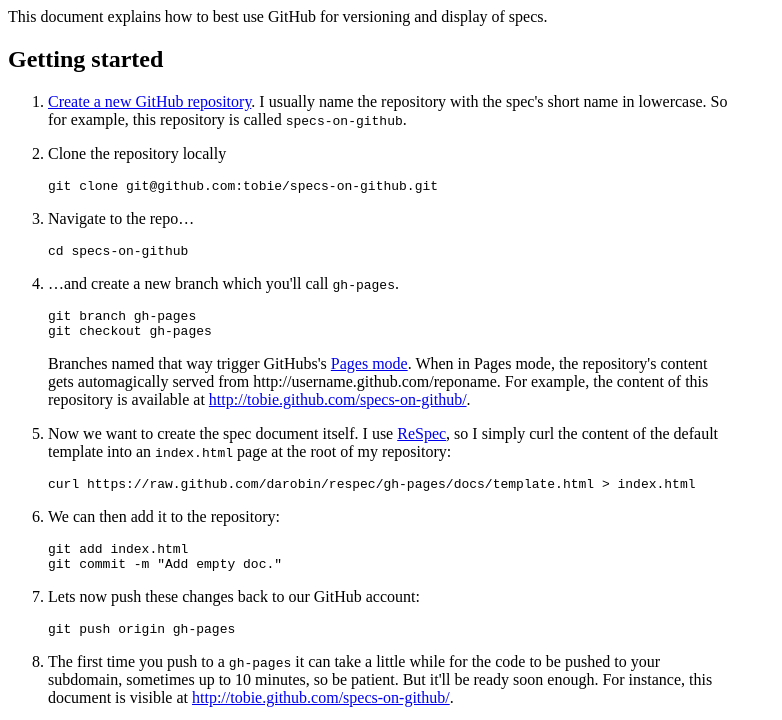
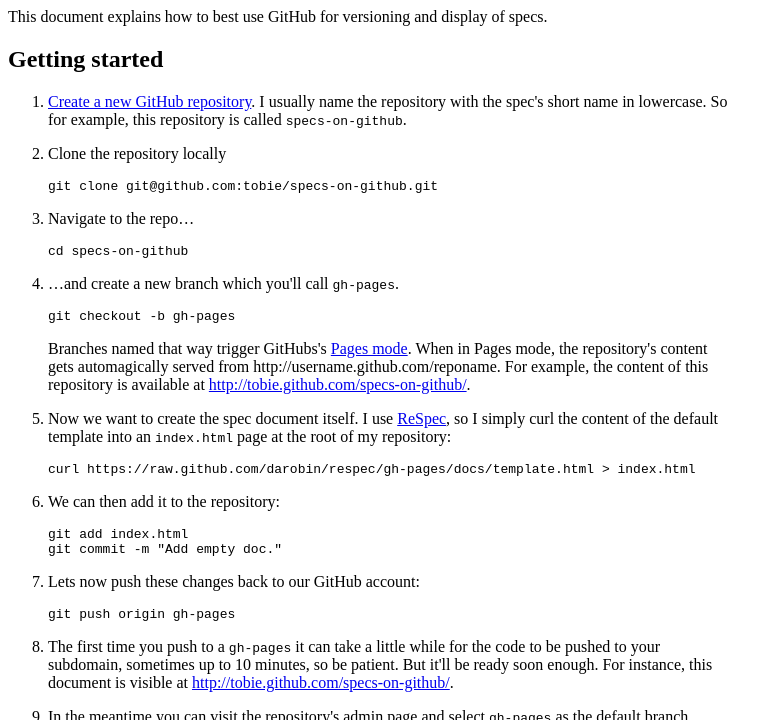
Before and after one commit to tobie/specs-on-github, a plain HTML site: page index.html in a window 1280 px wide. Shown: the top 720 px of the page, without its empty margins (0-782 px from the left). Drawn offline with Linux system fonts and the light colour scheme.

Commit message:
Shorter
I know you do it that way, but that's no reason to inflict it on the world ;)

```diff
--- a/index.html
+++ b/index.html
@@ -37,8 +37,7 @@
         </li>
         <li>
           <p>…and create a new branch which you'll call <code>gh-pages</code>.</p>
-          <pre class="highlight lang-bsh"><code>git branch gh-pages
-git checkout gh-pages</code></pre>
+          <pre class="highlight lang-bsh"><code>git checkout -b gh-pages</code></pre>
           <p>Branches named that way trigger GitHubs's <a href="http://pages.github.com/">Pages mode</a>. When in Pages mode, the repository's content gets automagically served from http://username.github.com/reponame. For example, the content of this repository is available at <a href="http://tobie.github.com/specs-on-github/">http://tobie.github.com/specs-on-github/</a>.</p>
         </li>
         <li>
```
